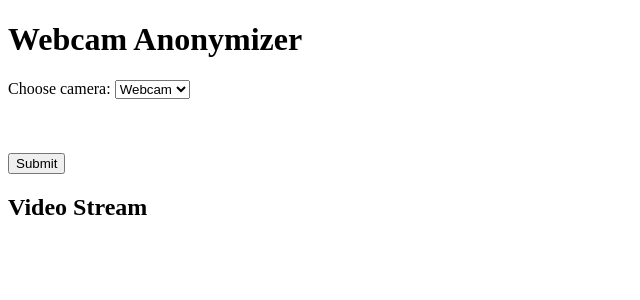
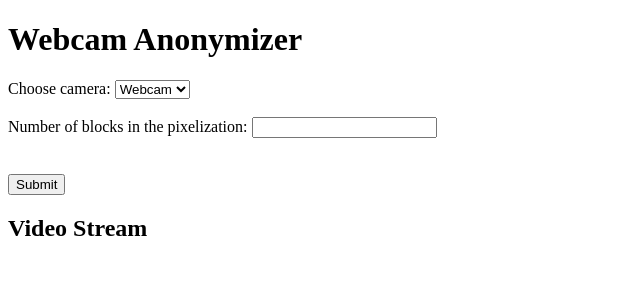
Before and after one commit to RozeQz/webcam-face-anonymizer, a FastAPI app: page / in a window 1280 px wide. Shown: the top 300 px of the page, without its empty margins (0-640 px from the left). Run offline with FastAPI, Linux system fonts and the light colour scheme.

Commit message:
feat: add an option to change the number of pixelization blocks

```diff
--- a/app/main.py
+++ b/app/main.py
@@ -21,21 +21,32 @@ async def get_index(
 async def post_index(
     request: Request,
     camera: str = Form(...),
-    ip_address_input: str = Form(None)
+    ip_address_input: str = Form(None),
+    num_blocks_input: str = Form(None),
 ):
     global stream
 
     if camera == "webcam":
-        stream = LiveStream(web=True, cam="web")
+        stream = LiveStream(
+            web=True,
+            cam="web",
+            num_blocks=num_blocks_input
+        )
     elif camera == "phone" and ip_address_input:
-        stream = LiveStream(web=True, cam="phone", ip=ip_address_input)
+        stream = LiveStream(
+            web=True,
+            cam="phone",
+            ip=ip_address_input,
+            num_blocks=num_blocks_input
+        )
 
     return templates.TemplateResponse(
         "index.html",
         {
             "request": request,
             "camera": camera,
-            "ip_address": ip_address_input
+            "ip_address": ip_address_input,
+            "num_blocks": num_blocks_input,
         }
     )
 
--- a/app/templates/index.html
+++ b/app/templates/index.html
@@ -26,10 +26,14 @@
             <option value="webcam">Webcam</option>
             <option value="phone">Phone</option>
         </select>
-        <br><br>
         <div id="ip_address_field" style="display:none;">
             <label for="ip_address">Enter IP address of your phone camera:</label>
             <input type="text" id="ip_address" name="ip_address_input">
+        </div>
+        <br><br>
+        <div id="num_blocks_field">
+            <label for="num_blocks">Number of blocks in the pixelization:</label>
+            <input type="text" id="num_blocks" name="num_blocks_input">
         </div>
         <br><br>
         <button type="submit">Submit</button>
```
Also changed, not shown: app/livestream.py (+4 -3 lines).
